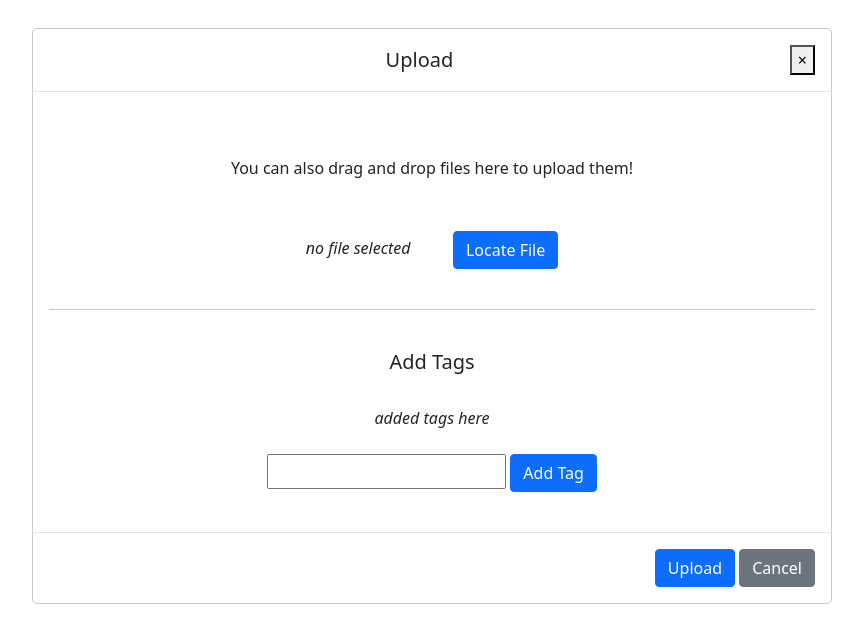
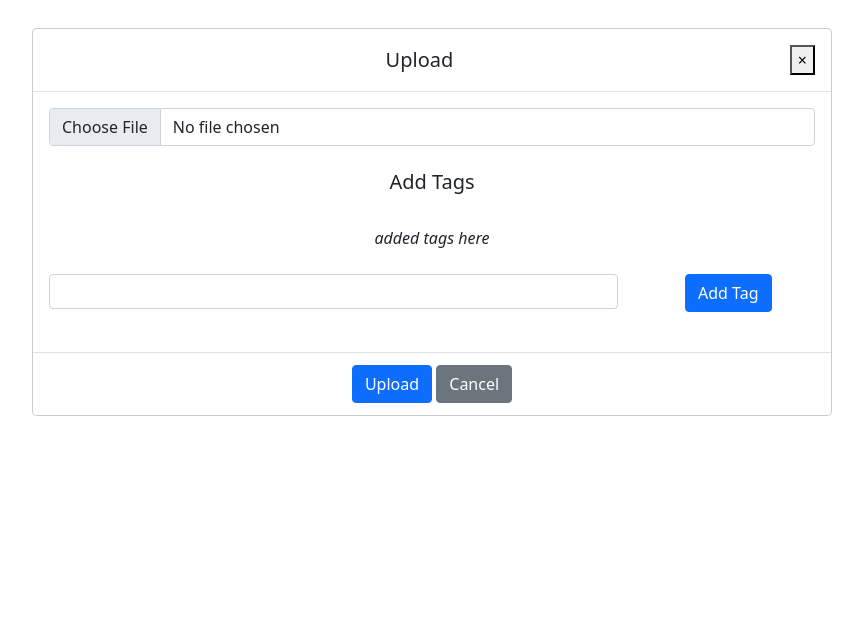
Before and after one commit to CharlieQLe/course-assistant, a website: page upload/upload-modal.html in a window 1280 px wide. Shown: the whole page, without its empty margins (208-1071 px from the left). Drawn offline with nearby package versions, Linux system fonts and the light colour scheme.

Commit message:
Added native file chooser and reformatted add tag.

```diff
--- a/upload/upload-modal.html
+++ b/upload/upload-modal.html
@@ -30,34 +30,30 @@
 
             <div class="modal-body">
               <form>
-                  <br><br>
-
-                  <!-- Drag and drop -->
-                  <div id="dragAndDropLabel">You can also drag and drop files here to upload them!</div>
-                  <br><br>
-
                   <!-- Locate file group -->
-                  <div id="locateFileGroup">
-                    <label for="locateFileButton" id="locateFileLabel">no file selected</label>
-                    <input type="button" class="btn btn-primary" id="locateFileButton" value="Locate File">
-                  </div>
-                  <br><hr><br>
-
+                  <input type="file" class="form-control" id="formFile">
+                  <br>
                   <!-- Add tags group -->
                   <div id="addTagsGroup">
                     <h5>Add Tags</h5>
                     <br>
                     <div id="addedTagList">added tags here</div>
                     <br>
-                    <input type="text" id="addTagInput">
-                    <input type="button" class="btn btn-primary" id="addTagButton" value="Add Tag">
+                    <div class="row">
+                      <div class="col">
+                        <input type="text" id="addTagInput" class="form-control">
+                      </div>
+                      <div class="col-sm-3">
+                        <input type="button" class="btn btn-primary" id="addTagButton" value="Add Tag">
+                      </div>
+                    </div>
                   </div>
                   <br>
               </form>
             </div>
 
             <div class="modal-footer">
-              <form>
+              <form id="uploadButtonGroup">
                 <input type="button" class="btn btn-primary" id="uploadFileButton" value="Upload">
                 <input type="button" class="btn btn-secondary" id="uploadFileButton" value="Cancel">
               </form>
--- a/upload/upload.css
+++ b/upload/upload.css
@@ -2,11 +2,11 @@
     display: block; /* Forces the pop-up to be open on page load. Remove when adding JS! */
 }
 
-.modal-title {
+.modal-title, #uploadButtonGroup {
     margin: auto;
 }
 
-#dragAndDropLabel, #locateFileGroup, #addTagsGroup {
+#dragAndDropLabel, #locateFileGroup, #addTagsGroup, #uploadButtonGroup {
     text-align: center;
 }
 
```
